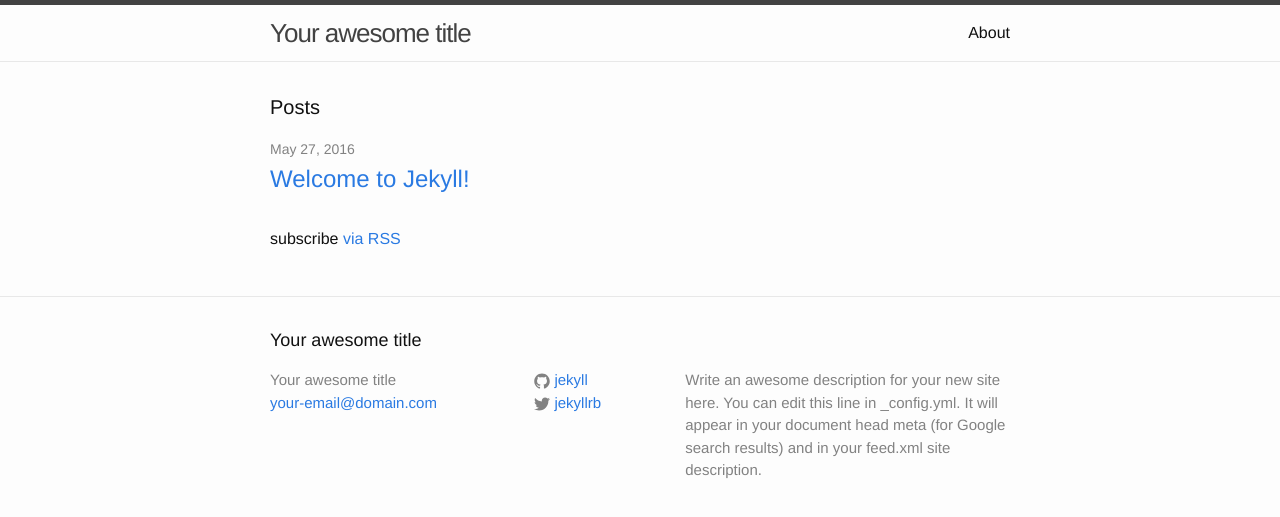
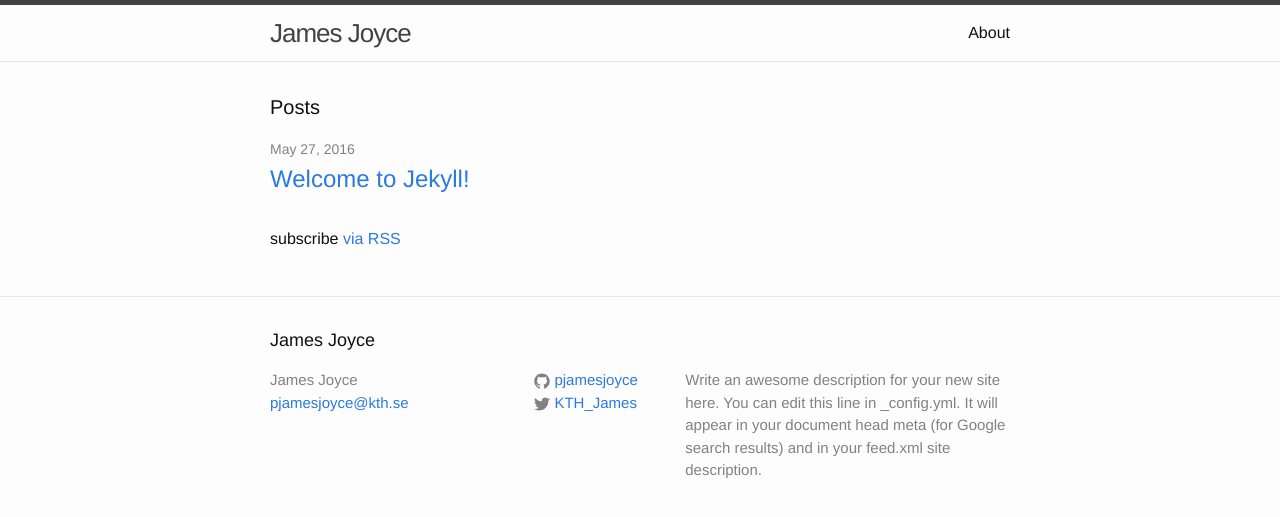
Before and after one commit to pjamesjoyce/pjamesjoyce.github.io, a Jekyll site: the page built from index.html, in a window 1280 px wide. Shown: the top 517 px of the page. Built offline with Jekyll 4.4.1, drawn with Linux system fonts in a browser that asks for light colours.

Commit message:
First commit - config file

```diff
--- a/_config.yml
+++ b/_config.yml
@@ -6,16 +6,16 @@
 # 'jekyll serve'. If you change this file, please restart the server process.
 
 # Site settings
-title: Your awesome title
-email: your-email@domain.com
+title: James Joyce
+email: pjamesjoyce@kth.se
 description: > # this means to ignore newlines until "baseurl:"
   Write an awesome description for your new site here. You can edit this
   line in _config.yml. It will appear in your document head meta (for
   Google search results) and in your feed.xml site description.
 baseurl: "" # the subpath of your site, e.g. /blog
 url: "http://yourdomain.com" # the base hostname & protocol for your site
-twitter_username: jekyllrb
-github_username:  jekyll
+twitter_username: KTH_James
+github_username:  pjamesjoyce
 
 # Build settings
 markdown: kramdown
```
